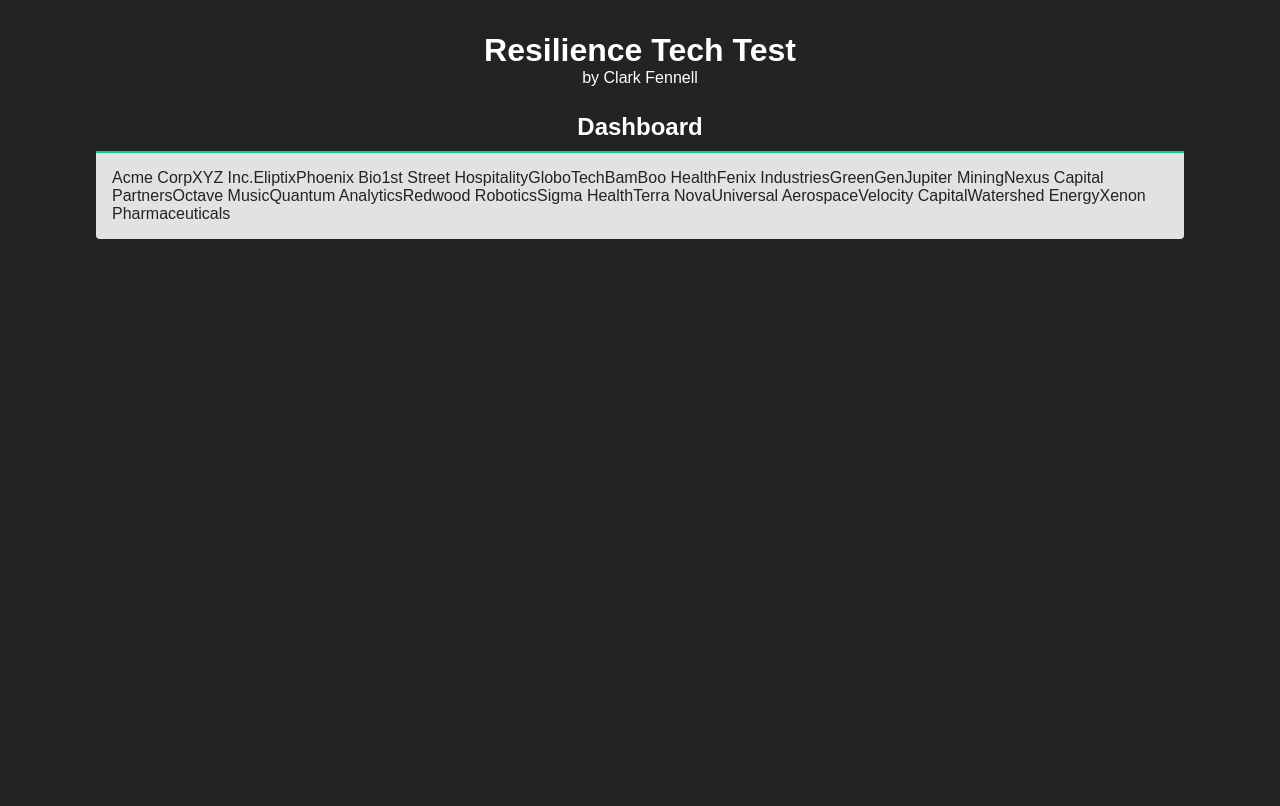
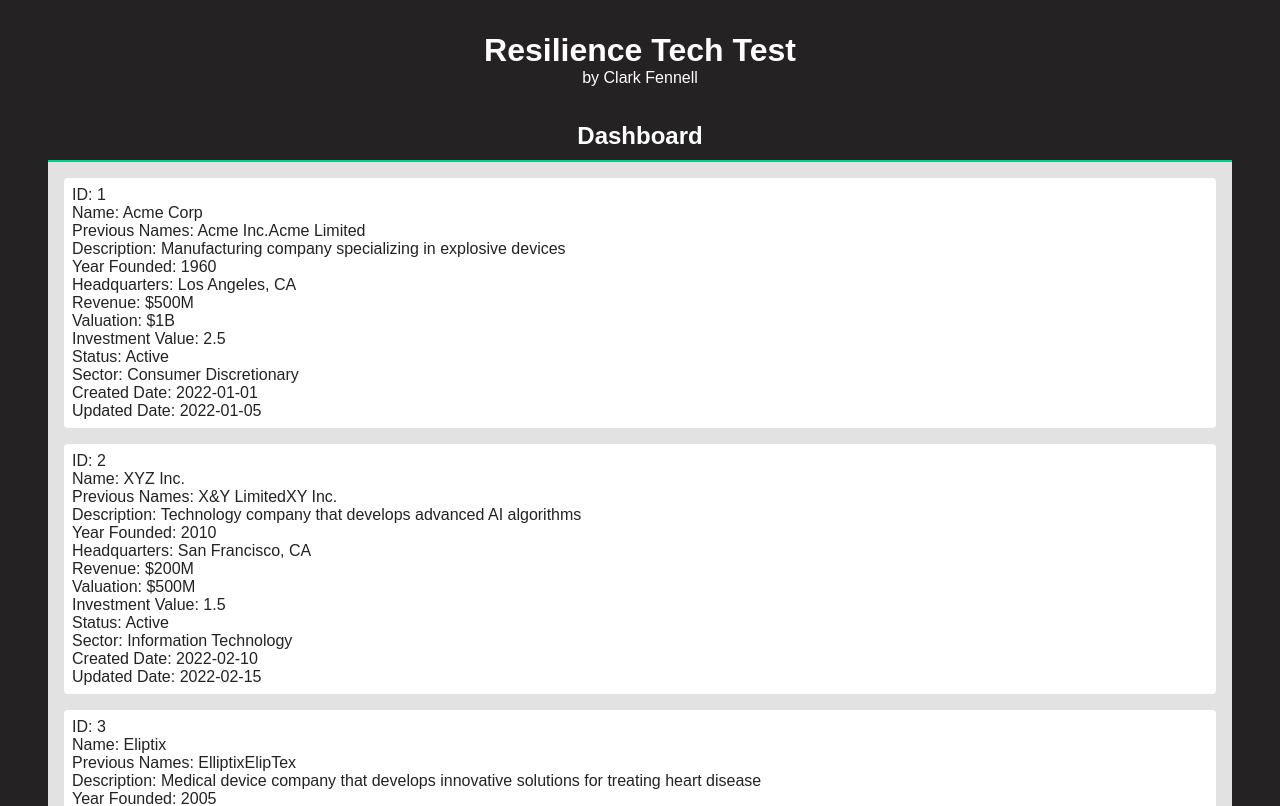
Before and after one commit to clarkfennell/resilience-tech-test, a Next.js app: page / in a window 1280 px wide. Shown: the top 806 px of the page. Built offline with nearby package versions, Linux system fonts and the light colour scheme.

Commit message:
pulling through all the data to the dashboard, and outputting the data

```diff
--- a/src/components/dashboard/dashboard.component.tsx
+++ b/src/components/dashboard/dashboard.component.tsx
@@ -8,7 +8,26 @@ export const DashBoard = () => {
    <S.Header>
     <S.Title>Dashboard</S.Title>
    </S.Header>
-   <S.Content>{investments && investments.map((investment) => investment.name)}</S.Content>
+   <S.Content>
+    {investments &&
+     investments.map((investment) => (
+      <S.Investment key={investment.id}>
+       <S.Info>ID: {investment.id}</S.Info>
+       <S.Info>Name: {investment.name}</S.Info>
+       <S.Info>Previous Names: {investment.previousNames}</S.Info>
+       <S.Info>Description: {investment.description}</S.Info>
+       <S.Info>Year Founded: {investment.foundedYear}</S.Info>
+       <S.Info>Headquarters: {investment.headquarters}</S.Info>
+       <S.Info>Revenue: {investment.revenue}</S.Info>
+       <S.Info>Valuation: {investment.valuation}</S.Info>
+       <S.Info>Investment Value: {investment.investmentValue}</S.Info>
+       <S.Info>Status: {investment.status}</S.Info>
+       <S.Info>Sector: {investment.sector}</S.Info>
+       <S.Info>Created Date: {investment.createdDate}</S.Info>
+       <S.Info>Updated Date: {investment.updatedDate}</S.Info>
+      </S.Investment>
+     ))}
+   </S.Content>
   </S.Container>
  )
 }
--- a/src/components/dashboard/dashboard.styles.ts
+++ b/src/components/dashboard/dashboard.styles.ts
@@ -10,10 +10,7 @@ export const Container = styled.div`
  flex-direction: column;
  height: auto;
  justify-content: center;
- margin: 1rem auto;
- max-height: 75vw;
- max-width: 85vw;
- width: 100%;
+ margin: 0 1rem 1rem;
 `
 export const Header = styled.div`
  align-items: center;
@@ -39,5 +36,19 @@ export const Content = styled.div`
  display: flex;
  flex-direction: column;
  justify-content: flex-start;
- padding: 1rem;
+ padding: 0.5rem;
+ width: -webkit-fill-available;
 `
+export const Investment = styled.div`
+ display: flex;
+ flex-direction: column;
+ margin: 0.5rem;
+ justify-content: flex-start;
+ align-items: flex-start;
+ background-color: ${({ theme }) => theme.colors.colors.white};
+ border-radius: 0.25rem;
+ padding: 0.5rem;
+ width: -webkit-fill-available;
+`
+
+export const Info = styled.div``
--- a/src/components/header/header.styles.ts
+++ b/src/components/header/header.styles.ts
@@ -4,7 +4,8 @@ export const Container = styled.div`
  align-items: center;
  display: flex;
  flex-direction: column;
- justify-content: center;
+ justify-content: flex-start;
+ height: 5rem;
 `
 
 export const Title = styled.h1`
```
